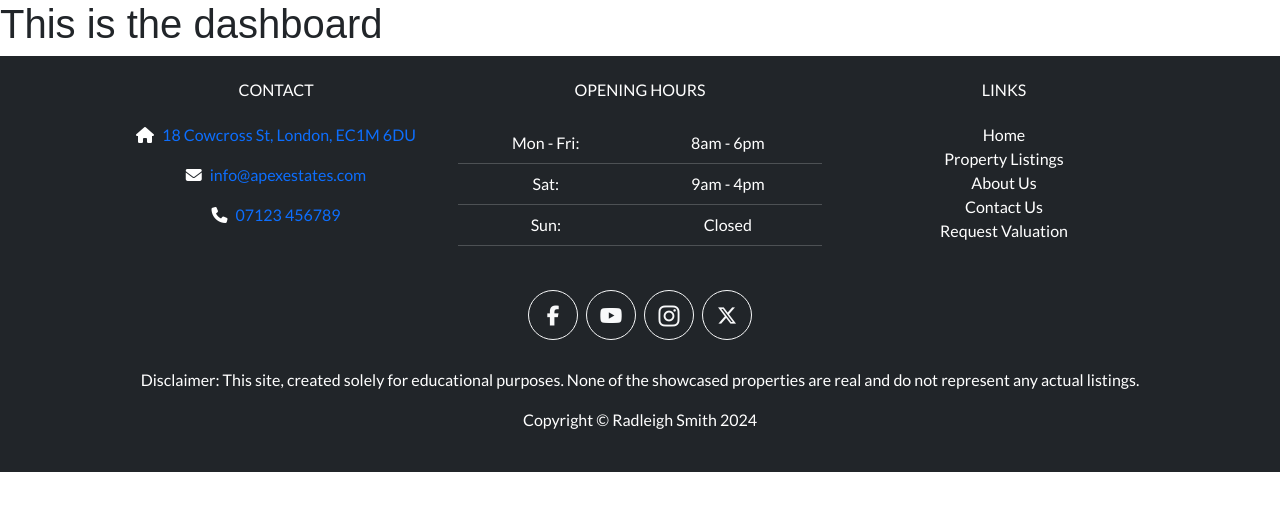
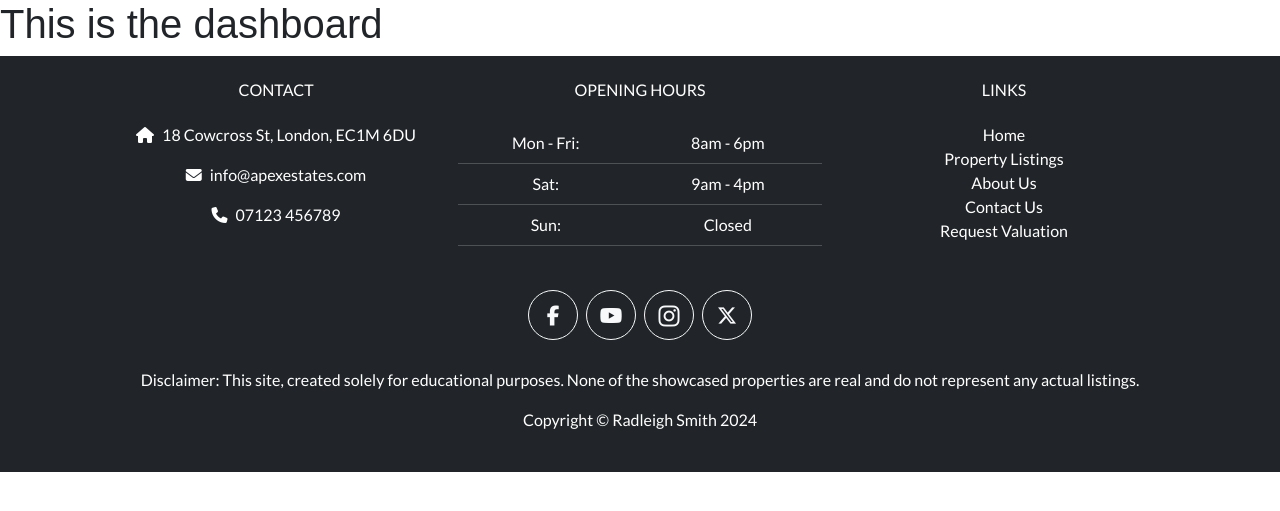
Before and after one commit to RadleighSmith/apex-estates, a Django app: page /dashboard/ in a window 1280 px wide. Shown: the part 128-639 px from the top of the page. Run offline with Django 4.2, Linux system fonts and the light colour scheme; a user stored in the database is signed in; some libraries are stand-ins or nearby versions.

Commit message:
Removed geo href from footer

```diff
--- a/templates/base.html
+++ b/templates/base.html
@@ -28,9 +28,9 @@
                 <!-- Contact Details -->
                 <div class="col-md-4 mb-4 text-center">
                     <h6 class="text-uppercase mb-4 font-weight-bold">Contact</h6>
-                    <p><i class="fas fa-home me-2"></i><a class="text-decoration-none" href="geo:51.520318,-0.103105">18 Cowcross St, London, EC1M 6DU</a></p>
-                    <p><i class="fas fa-envelope me-2"></i><a class="text-decoration-none" href="mailto:info@apexestates.com">info@apexestates.com</a></p>
-                    <p><i class="fas fa-phone me-2"></i><a class="text-decoration-none" href="tel:07123456789">07123 456789</a></p>
+                    <p><i class="fas fa-home me-2"></i>18 Cowcross St, London, EC1M 6DU</p>
+                    <p><i class="fas fa-envelope me-2"></i><a class="text-decoration-none text-white" href="mailto:info@apexestates.com">info@apexestates.com</a></p>
+                    <p><i class="fas fa-phone me-2"></i><a class="text-decoration-none text-white" href="tel:07123456789">07123 456789</a></p>
                 </div>
                 <!-- Opening Hours -->
                 <div class="col-md-4 mb-4 text-center">
```
